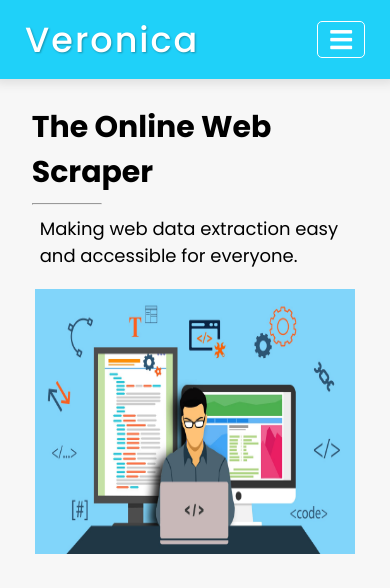
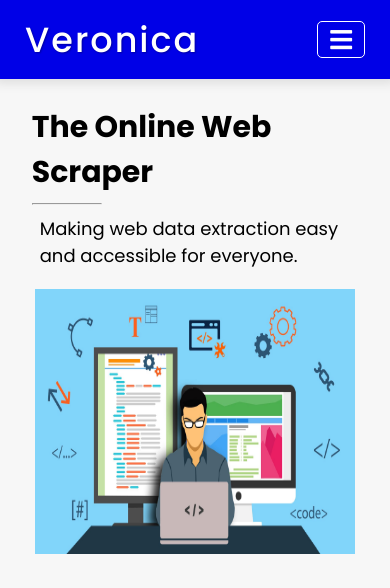
Before and after one commit to rishav-jha-mech/VeronicaHeroku, a Django app: page / in a window 390 px wide. Shown: the top 588 px of the page. Run offline with Django 3.2, Linux system fonts and the light colour scheme.

Commit message:
some changes

```diff
--- a/static/css/base.css
+++ b/static/css/base.css
@@ -137,7 +137,7 @@ a {
 @media(max-width:600px){
   .navbar{
     background-image: none !important;
-    background: #1fd1f9 !important;
+    background: #0000E7 !important;
   }
   .navbar h2 {
     text-shadow: 1px 1px 2px rgba(0, 0, 0, 0.295) !important;
```
